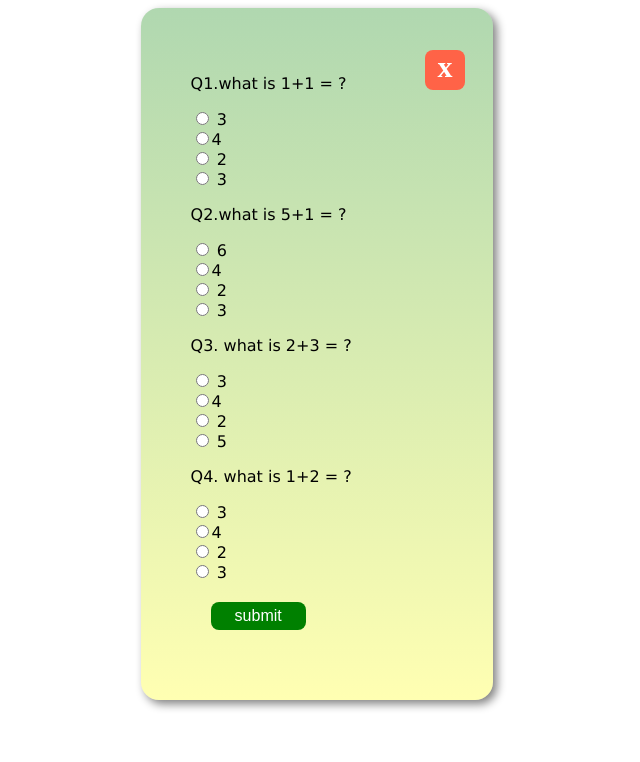
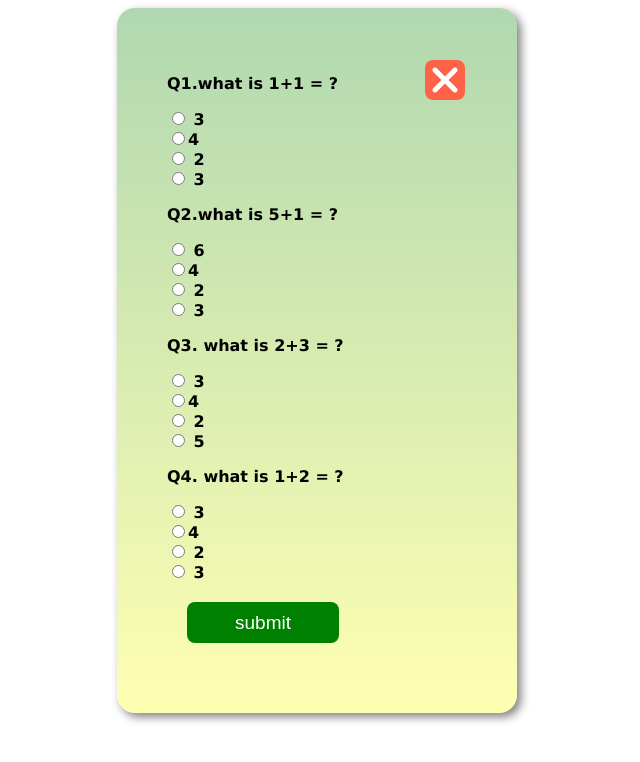
Before and after one commit to SadiaAfrinMim/simple_quiz_project, a plain HTML site: page index.html in a window 1280 px wide. Shown: the whole page, without its empty margins (323-963 px from the left). Drawn offline with Linux system fonts and the light colour scheme.

Commit message:
simple modify

```diff
--- a/index.html
+++ b/index.html
@@ -5,9 +5,10 @@
     <meta name="viewport" content="width=device-width, initial-scale=1.0">
     <title>quiz</title>
     <link rel="stylesheet" href="style.css">
+    <link rel="stylesheet" href="https://cdnjs.cloudflare.com/ajax/libs/font-awesome/6.6.0/css/all.min.css" integrity="sha512-Kc323vGBEqzTmouAECnVceyQqyqdsSiqLQISBL29aUW4U/M7pSPA/gEUZQqv1cwx4OnYxTxve5UMg5GT6L4JJg==" crossorigin="anonymous" referrerpolicy="no-referrer" />
 </head>
 <body>
-    <p id="cross">x</p>
+    <p id="cross"><i class="fa-solid fa-xmark" ></i></p>
     <form action="" id="form">
         <p>Q1.what is 1+1 = ?</p>
         <input type="radio" name="q1" id=""> 3 <br>
--- a/style.css
+++ b/style.css
@@ -2,8 +2,8 @@
 #cross{
     position: absolute;
    left: 60%;
-   top: 5%;
-    font-size: 30px;
+   top: 8%;
+
     height: 40px;
     width: 40px;
     background-color: tomato;
@@ -13,26 +13,54 @@
     border-radius: 8px;
     text-align: center;
 }
+#cross i{
+    font-size: 40px;
+    font-weight: 800;
+    /* transform: translate(-50%,-50%); */
+
+}
+
 #form{
-    width: 20%;
+    max-width: 300px;
     margin: 0 auto;
     box-shadow: 4px 4px 10px gray;
     padding: 50px;
     border-radius: 18px;
     background-image: linear-gradient(rgba(0, 128, 0, 0.308),rgba(255, 255, 0, 0.302));
     font-family:  Verdana, Geneva, Tahoma, sans-serif;
+    font-weight: 800;
 
 }
 #submit{
-    padding: .3rem 1.5rem;
+    padding: .6rem 3rem;
     border: none;
     background: green;
     border-radius: 8px;
     color: white;
     margin: 20px;
-    font-size: 16px;
-    font-weight: 400;
+    font-size: 19px;
+    font-weight: 500;
 
 
 
 }
+@media screen and(min-width: 320px) and(max-width: 576px) {
+    body{
+        width: 100%;
+        position: relative;
+    }
+    #form{
+        width: 100%;
+    }
+    #cross{
+        text-align: right;
+    }
+    #cross{
+       width: 100%;
+
+    }
+
+
+
+
+}
```
